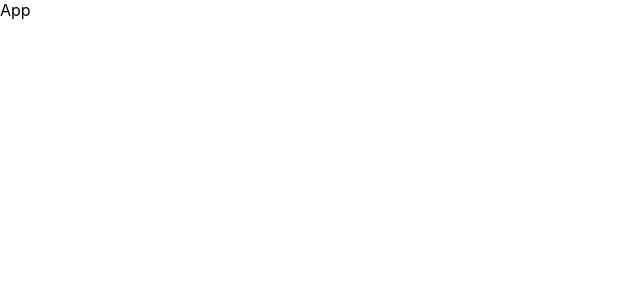
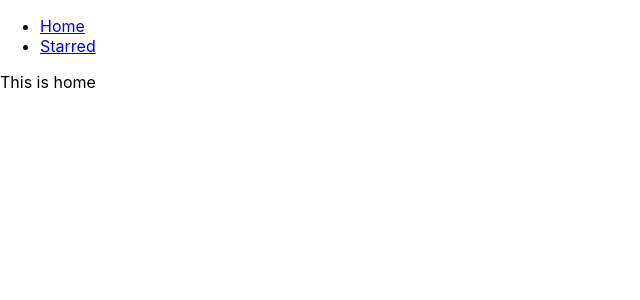
Before and after one commit to hulyak/box-office, a React (Create React App) app: page / in a window 1280 px wide. Shown: the top 300 px of the page, without its empty margins (0-640 px from the left). Built offline with nearby package versions, Linux system fonts and the light colour scheme.

Commit message:
added navbar and created page components

```diff
--- a/package.json
+++ b/package.json
@@ -8,6 +8,8 @@
     "@testing-library/user-event": "^7.1.2",
     "react": "^16.13.1",
     "react-dom": "^16.13.1",
+    "react-router": "^5.2.0",
+    "react-router-dom": "^5.2.0",
     "react-scripts": "3.4.3"
   },
   "scripts": {
--- a/src/App.js
+++ b/src/App.js
@@ -1,7 +1,29 @@
 import React from 'react';
+import { Switch, Route } from 'react-router-dom';
+import Home from './pages/Home';
+import Starred from './pages/Starred';
+import Nav from './components/Nav';
 
 function App() {
-  return <div>App</div>;
+  return (
+    <div>
+      <Nav />
+      <Switch>
+        <Route exact path="/">
+          <Home />
+        </Route>
+
+        <Route exact path="/starred">
+          <Starred />
+        </Route>
+
+        {/* undefined route - default */}
+        <Route>
+          <div>This is 404 Page</div>
+        </Route>
+      </Switch>
+    </div>
+  );
 }
 
 export default App;
--- /dev/null
+++ b/src/components/Nav.js
@@ -0,0 +1,24 @@
+import React from 'react';
+import { Link } from 'react-router-dom';
+
+// enum link items
+const LINKS = [
+  { to: '/', text: 'Home' },
+  { to: '/starred', text: 'Starred' },
+];
+
+const Nav = () => {
+  return (
+    <div>
+      <ul>
+        {LINKS.map(item => (
+          <li key={item.to}>
+            <Link to={item.to}>{item.text}</Link>
+          </li>
+        ))}
+      </ul>
+    </div>
+  );
+};
+
+export default Nav;
--- a/src/index.js
+++ b/src/index.js
@@ -2,10 +2,11 @@
 import ReactDOM from 'react-dom';
 import './index.css';
 import App from './App';
+import { BrowserRouter } from 'react-router-dom';
 
 ReactDOM.render(
-  <React.StrictMode>
+  <BrowserRouter>
     <App />
-  </React.StrictMode>,
+  </BrowserRouter>,
   document.getElementById('root')
 );
--- /dev/null
+++ b/src/pages/Home.js
@@ -0,0 +1,7 @@
+import React from 'react';
+
+const Home = () => {
+  return <div>This is home</div>;
+};
+
+export default Home;
--- /dev/null
+++ b/src/pages/Starred.js
@@ -0,0 +1,7 @@
+import React from 'react';
+
+const Starred = () => {
+  return <div>this is start</div>;
+};
+
+export default Starred;
```
Also changed, not shown: 1 other file (tests, documents, lock files or other folders).
